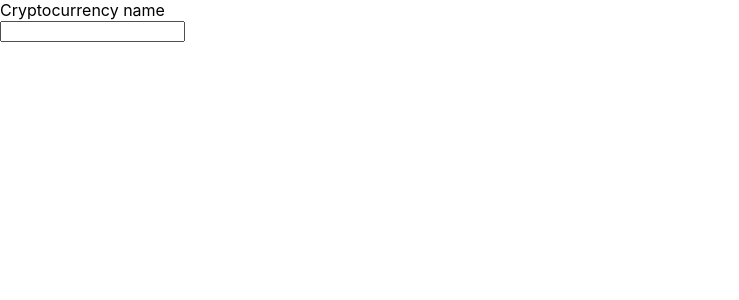
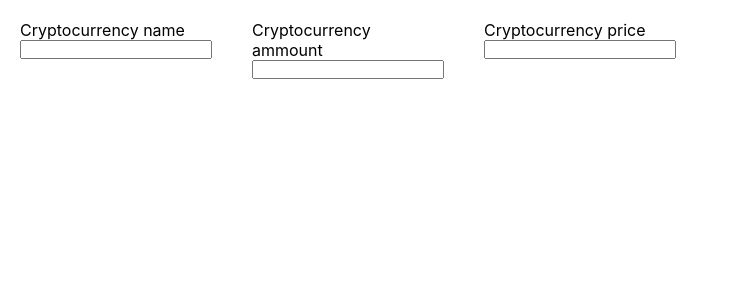
Before and after one commit to MarekSzczepanski/react-crypto-portfolio, a React (Create React App) app: page / in a window 1280 px wide. Shown: the top 300 px of the page, without its empty margins (0-739 px from the left). Built offline with nearby package versions, Linux system fonts and the light colour scheme; no server answers; the HTML template or start-up script is replaced by a standard one.

Commit message:
Move currency name input with logic to a separate component

```diff
--- a/src/App.css
+++ b/src/App.css
@@ -1,3 +1,21 @@
+* {
+    margin: 0;
+    padding: 0;
+    box-sizing: border-box;
+}
+.add-currency {
+    display: flex;
+}
+.input-container {
+    display: flex;
+    flex-direction: column;
+    width: 15vw;
+    margin: 20px;
+}
+#currency-name {
+    position: absolute;
+    width: 15vw;
+}
 .proposal:hover {
     border: solid 1px #444;
     cursor: pointer;
--- a/src/App.jsx
+++ b/src/App.jsx
@@ -1,59 +1,21 @@
 import './App.css';
-import {useState, useEffect} from 'react';
+import CurrencyNameInput from './components/CurrencyNameInput';
 
 function App() {
-  const [allCurrenciesNames, setAllCurrenciesNames] = useState(null);
-  const [currencyNamesProposals, setCurrencyNamesProposals] = useState(null);
-  const [currencyName, setCurrencyName] = useState(null);
-
-  useEffect(() => {
-    getCurrenciesNames();
-  }, [])
-
-  useEffect(() => {
-    renderCurrencyNameProposals();
-  }, [currencyNamesProposals])
-
-  const handleCurrencyNameChange = (e) => {
-    setCurrencyName(e.target.value || e.target.textContent);
-    showCurrencyNameProposals(e);
-  }
-
-  const getCurrenciesNames = () => {
-    fetch("https://api.coingecko.com/api/v3/coins/list")
-    .then((res) => res.json()
-    .then((res) => {
-      setAllCurrenciesNames(res);
-    }))
-  }
-
-  const showCurrencyNameProposals = (e) => {
-    const currencyNameInput = e.target.value || e.target.textContent;
-    const proposals = allCurrenciesNames.filter(proposal => currencyNameInput.toLowerCase() === proposal.name.substring(0, currencyNameInput.length).toLowerCase());
-    if (!proposals.length) return;
-    setCurrencyNamesProposals(proposals);
-    renderCurrencyNameProposals();
-  }
-
-  const renderCurrencyNameProposals = () => {
-    if (!currencyNamesProposals) return;
-    let proposals = [];
-    for (let i=0; i<currencyNamesProposals.length; i++) {
-      if (i>15) break;
-      if (currencyName !== currencyNamesProposals[i].name) {
-        proposals.push(<div className='proposal' key={i} onClick={(e) => handleCurrencyNameChange(e)}>{currencyNamesProposals[i].name}</div>);
-      }
-    }
-    return proposals;
-  }
-
   return (
     <div className="App">
-      <form>
-        <label htmlFor='currency-name'>Cryptocurrency name</label>
-        <div className='autocomplete'>
-          <input id='currency-name' type='text' onChange={handleCurrencyNameChange} value={currencyName ? currencyName : ''} />
-          {currencyNamesProposals ? renderCurrencyNameProposals() : null}
+      <form className='add-currency'>
+        <div className='input-container'>
+          <label htmlFor='currency-name'>Cryptocurrency name</label>
+          <CurrencyNameInput/>
+        </div>
+        <div className='input-container'>
+          <label htmlFor='currency-ammount'>Cryptocurrency ammount</label>
+          <input id='currency-ammount' type='text' />
+        </div>
+        <div className='input-container'>
+          <label htmlFor='currency-price'>Cryptocurrency price</label>
+          <input id='currency-price' type='text' />
         </div>
       </form>
     </div>
--- /dev/null
+++ b/src/components/CurrencyNameInput.jsx
@@ -0,0 +1,57 @@
+import {useState, useEffect} from 'react';
+
+function CurrencyNameInput() {
+    const [allNames, setAllNames] = useState(null);
+    const [namesProposals, setNamesProposals] = useState(null);
+    const [currencyName, setCurrencyName] = useState(null);
+
+    useEffect(() => {
+        getCurrenciesNames();
+    }, [])
+
+    useEffect(() => {
+        renderCurrencyNameProposals();
+    }, [namesProposals])
+
+    const handleCurrencyNameChange = (e) => {
+        setCurrencyName(e.target.value || e.target.textContent);
+        checkCurrencyNameProposals(e);
+    }
+
+    const getCurrenciesNames = () => {
+        fetch("https://api.coingecko.com/api/v3/coins/list")
+        .then((res) => res.json()
+        .then((res) => {
+          setAllNames(res);
+        }))
+    }
+
+    const checkCurrencyNameProposals = (e) => {
+        const currencyNameInput = e.target.value || e.target.textContent;
+        const proposals = allNames.filter(proposal => currencyNameInput.toLowerCase() === proposal.name.substring(0, currencyNameInput.length).toLowerCase());
+        if (!proposals.length) return;
+        setNamesProposals(proposals);
+        renderCurrencyNameProposals();
+    }
+
+    const renderCurrencyNameProposals = () => {
+        if (!namesProposals) return false;
+        let proposals = [];
+        for (let i=0; i<namesProposals.length; i++) {
+          if (i>15) break;
+          if (currencyName !== namesProposals[i].name) {
+            proposals.push(<div className='proposal' key={i} onClick={(e) => handleCurrencyNameChange(e)}>{namesProposals[i].name}</div>);
+          }
+        }
+        return proposals;
+    }
+
+    return (
+        <div className='autocomplete'>
+            <input id='currency-name' type='text' onChange={handleCurrencyNameChange} value={currencyName ? currencyName : ''} />
+            {namesProposals ? renderCurrencyNameProposals() : null}
+          </div>
+    )
+}
+
+export default CurrencyNameInput;
```
